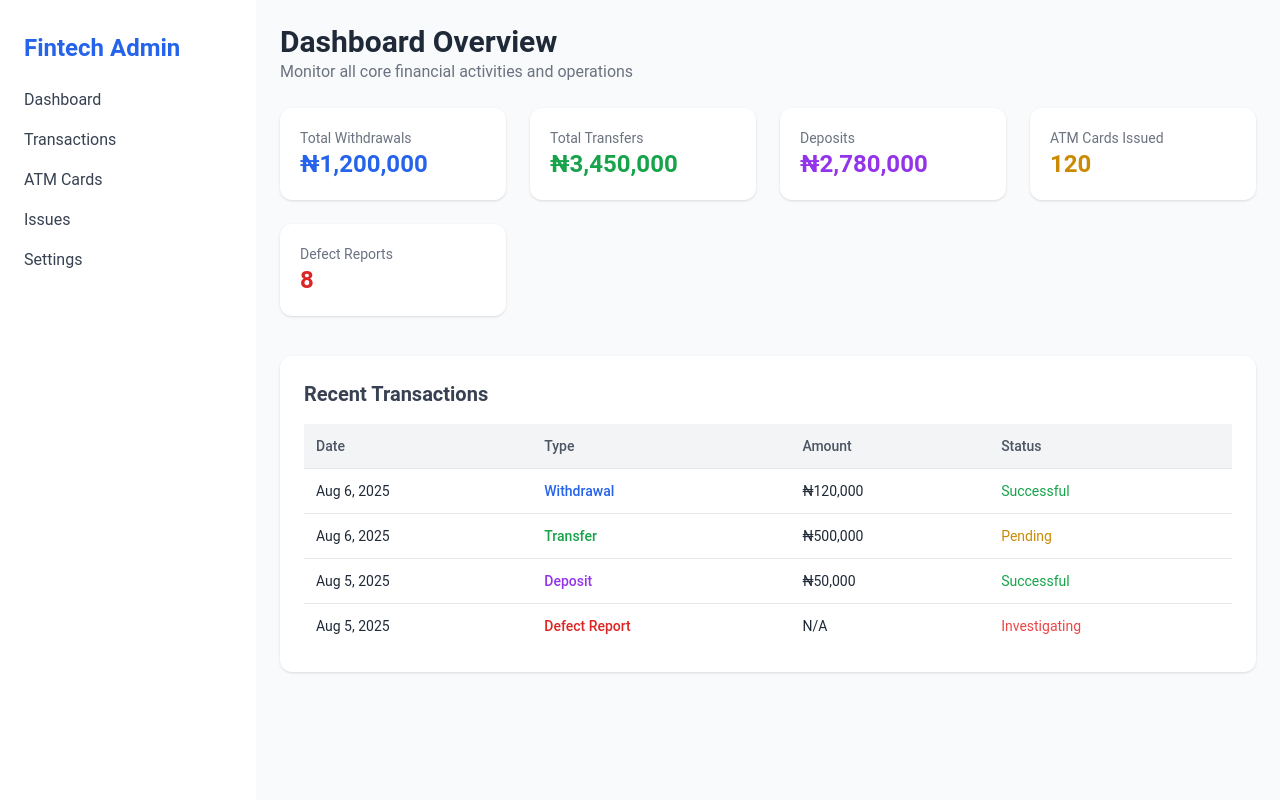
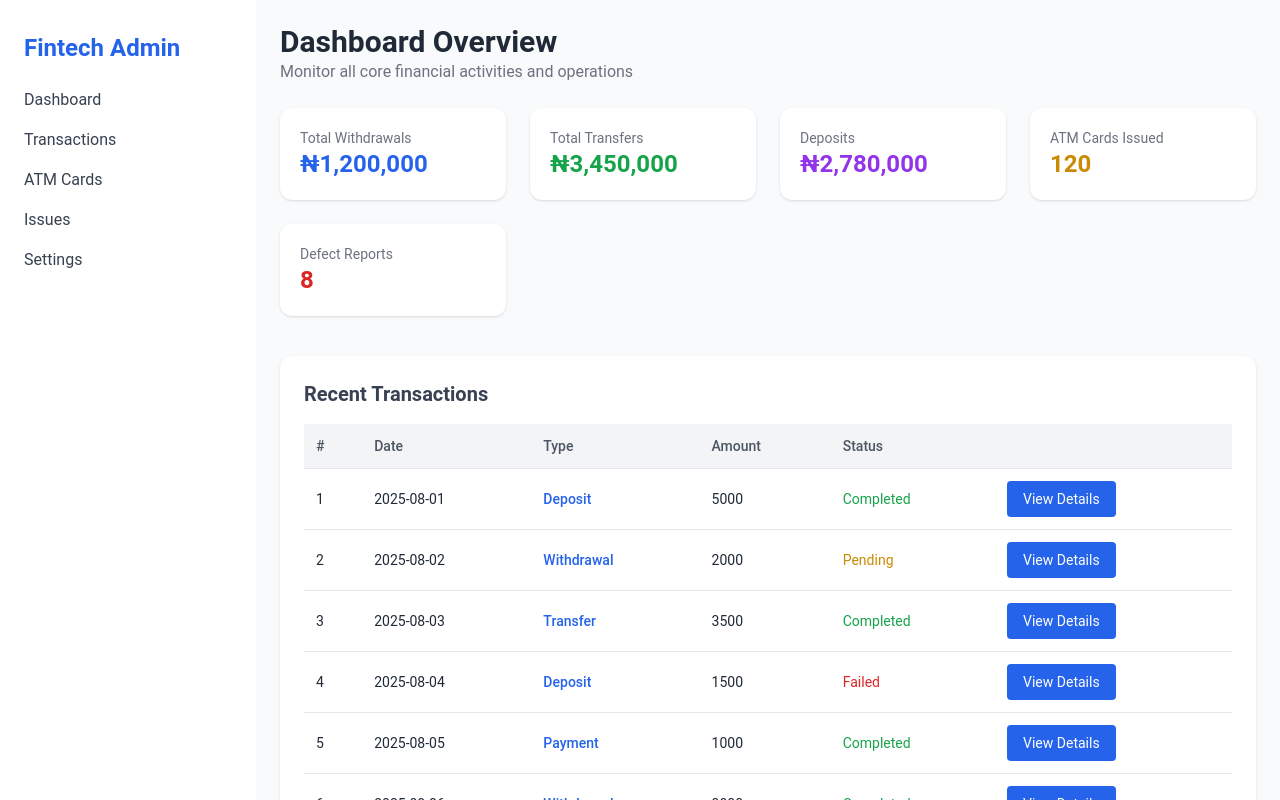
Before and after one commit to kenniejudennes08164094891/Frontend_Tutorial, an Angular app: page /dashboard in a window 1280 px wide. Built offline with nearby package versions, Linux system fonts and the light colour scheme.

Commit message:
feature: routes and data communication btw components

```diff
--- a/src/app/app-routing.module.ts
+++ b/src/app/app-routing.module.ts
@@ -9,7 +9,7 @@ const routes: Routes = [
   { path: '', pathMatch: 'full', redirectTo: 'login'},
   {path: 'login',component: LoginComponent},
   {path: 'dashboard',component: DashboardComponent},
-  {path: 'view-profile',component: ViewProfileComponent},
+  {path: 'view-profile',component: ViewProfileComponent}, // legacy method: view-profile/:id
 ];
 
 @NgModule({
--- a/src/app/components/dashboard/dashboard.component.html
+++ b/src/app/components/dashboard/dashboard.component.html
@@ -52,37 +52,69 @@
           <table class="w-full text-left border-collapse">
             <thead class="bg-gray-100">
               <tr>
+                  <th class="p-3 text-sm font-medium text-gray-600">#</th>
                 <th class="p-3 text-sm font-medium text-gray-600">Date</th>
                 <th class="p-3 text-sm font-medium text-gray-600">Type</th>
                 <th class="p-3 text-sm font-medium text-gray-600">Amount</th>
                 <th class="p-3 text-sm font-medium text-gray-600">Status</th>
+                  <th class="p-3 text-sm font-medium text-gray-600"></th>
               </tr>
             </thead>
             <tbody>
-              <tr class="border-t">
-                <td class="p-3 text-sm text-gray-800">Aug 6, 2025</td>
-                <td class="p-3 text-sm text-blue-600 font-medium">Withdrawal</td>
-                <td class="p-3 text-sm text-gray-800">₦120,000</td>
-                <td class="p-3 text-sm text-green-600">Successful</td>
+              <tr *ngFor="let item of transaction; let id = index;" class="border-t">
+                <td class="p-3 text-sm text-gray-800">{{id + 1}}</td>
+                <td class="p-3 text-sm text-gray-800">{{item.date}}</td>
+                <td class="p-3 text-sm text-blue-600 font-medium">{{item.type}}</td>
+                <td class="p-3 text-sm text-gray-800">{{item.amount}}</td>
+                <td class="p-3 text-sm">
+                  <!-- Displaying status with dynamic styling -->
+                  <!--Method1: Using ngClass for dynamic styling -->
+                   <!-- <span [ngClass]="{
+                    'text-green-600': item.status === 'Completed',
+                    'text-yellow-600': item.status === 'Pending',
+                    'text-red-600': item.status === 'Failed'
+                  }">{{item.status}}</span> -->
+
+                  <!--Method2: Using ngStyle for dynamic styling -->
+                  <!-- <span [ngStyle]="{
+                    color: item.status === 'Completed' ? 'green' :
+                           item.status === 'Pending' ? 'orange' :
+                           'red'
+                  }">{{item.status}}</span> -->
+
+                  <!--Method3: Using ngSwitch for status display -->
+                  <div [ngSwitch]="item.status">
+                    <span *ngSwitchCase="'Completed'" class="text-green-600">Completed</span>
+                    <span *ngSwitchCase="'Pending'" class="text-yellow-600">Pending</span>
+                    <span *ngSwitchCase="'Failed'" class="text-red-600">Failed</span>
+                    <span *ngSwitchDefault class="text-gray-600">Unknown</span>
+                    </div>
+
+                    <!--Method4: Using *ngIf as an option -->
+                   <!-- <div>
+                     <span *ngIf="item.status === 'Completed'" class="text-green-600">
+                      Completed
+                    </span>
+                    <span *ngIf="item.status === 'Pending'" class="text-yellow-600">
+                      Pending
+                    </span>
+                    <span *ngIf="item.status === 'Failed'" class="text-red-600">
+                       Failed
+                    </span>
+                    <span *ngIf="item.status === 'Unknown'" class="text-gray-600">
+                     Unknown
+                    </span>
+                   </div> -->
+
+                </td>
+                    <td class="p-3 text-sm text-gray-800">
+                      <button (click)="viewDetails(item, id+1)" class="px-4 py-2 bg-blue-600 text-white rounded hover:bg-blue-700 transition"
+                       >
+                      View Details
+                      </button>
+                    </td>
               </tr>
-              <tr class="border-t">
-                <td class="p-3 text-sm text-gray-800">Aug 6, 2025</td>
-                <td class="p-3 text-sm text-green-600 font-medium">Transfer</td>
-                <td class="p-3 text-sm text-gray-800">₦500,000</td>
-                <td class="p-3 text-sm text-yellow-600">Pending</td>
-              </tr>
-              <tr class="border-t">
-                <td class="p-3 text-sm text-gray-800">Aug 5, 2025</td>
-                <td class="p-3 text-sm text-purple-600 font-medium">Deposit</td>
-                <td class="p-3 text-sm text-gray-800">₦50,000</td>
-                <td class="p-3 text-sm text-green-600">Successful</td>
-              </tr>
-              <tr class="border-t">
-                <td class="p-3 text-sm text-gray-800">Aug 5, 2025</td>
-                <td class="p-3 text-sm text-red-600 font-medium">Defect Report</td>
-                <td class="p-3 text-sm text-gray-800">N/A</td>
-                <td class="p-3 text-sm text-red-500">Investigating</td>
-              </tr>
+
             </tbody>
           </table>
         </div>
--- a/src/app/components/dashboard/dashboard.component.ts
+++ b/src/app/components/dashboard/dashboard.component.ts
@@ -1,4 +1,6 @@
 import { Component } from '@angular/core';
+import { Router, ActivatedRoute } from '@angular/router';
+import { transactions, Transactions, TransactionObject } from 'src/app/models/mocks';
 
 @Component({
   selector: 'app-dashboard',
@@ -6,5 +8,36 @@ import { Component } from '@angular/core';
   styleUrls: ['./dashboard.component.scss']
 })
 export class DashboardComponent {
+  transaction: Transactions[] = transactions;
+  constructor(
+    private router: Router,
+    private route: ActivatedRoute
+  ) {
+    // Initialize or fetch transactions if needed
+  }
+
+
+
+  viewDetails(details: TransactionObject, idNumber: number) {
+
+    // method1: using queryParams and route state to pass data: i.e http:localhost:4200/view-profile?id=1
+    this.router.navigate(['/view-profile'], {
+      relativeTo: this.route,
+      state: {
+        transactionDetails: details
+      },
+      queryParams: {
+        id: idNumber
+      }
+    });
+
+    // method2: using route params to pass data: i.e http:localhost:4200/view-profile/1
+    // this.router.navigate([`/view-profile/${idNumber}`], {
+    //   relativeTo: this.route,
+    //   state: {
+    //     transactionDetails: details
+    //   }
+    // });
+  }
 
 }
--- a/src/app/components/view-profile/view-profile.component.html
+++ b/src/app/components/view-profile/view-profile.component.html
@@ -1 +1,82 @@
-<p>view-profile works!</p>
+<div class="p-4">
+
+
+  <!-- 6-row, 2-column grid (12 cells total) -->
+  <div class="p-4">
+    <!-- Top bar with back button and header -->
+    <div class="flex items-center space-x-4 mb-6">
+      <button (click)="routeBack()" class="text-xl md:text-2xl" aria-label="Go back">←</button>
+      <h1 class="text-lg md:text-2xl font-semibold">Transaction Profile</h1>
+    </div>
+
+    <!-- 12 Cells Grid -->
+    <div class="grid grid-cols-1 md:grid-cols-2 gap-4">
+      <div class="p-4 border rounded">
+        <h2 class="text-sm font-semibold text-gray-600">Transaction ID</h2>
+        <p class="text-base font-medium">{{transDetail.metaData.transactionId}}</p>
+      </div>
+
+      <div class="p-4 border rounded">
+        <h2 class="text-sm font-semibold text-gray-600">User ID</h2>
+        <p class="text-base font-medium">{{transDetail.metaData.userId}}</p>
+      </div>
+
+      <div class="p-4 border rounded">
+        <h2 class="text-sm font-semibold text-gray-600">Location</h2>
+        <p class="text-base font-medium">{{transDetail.metaData.location}}</p>
+      </div>
+
+      <div class="p-4 border rounded">
+        <h2 class="text-sm font-semibold text-gray-600">Currency</h2>
+        <p class="text-base font-medium">{{transDetail.metaData.currency | uppercase}}</p>
+      </div>
+
+      <div class="p-4 border rounded">
+        <h2 class="text-sm font-semibold text-gray-600">Channel</h2>
+        <p class="text-base font-medium">{{transDetail.metaData.channel}}</p>
+      </div>
+
+      <div class="p-4 border rounded">
+        <h2 class="text-sm font-semibold text-gray-600">Approval Code</h2>
+        <p class="text-base font-medium text-gray-400 italic">{{transDetail.metaData.approvalCode}}</p>
+      </div>
+
+      <div class="p-4 border rounded">
+        <h2 class="text-sm font-semibold text-gray-600">Remarks</h2>
+        <p class="text-base font-medium">{{transDetail.metaData.remarks}}</p>
+      </div>
+
+      <div class="p-4 border rounded">
+        <h2 class="text-sm font-semibold text-gray-600">Date</h2>
+        <p class="text-base font-medium">{{transDetail.date | date}}</p>
+      </div>
+
+      <div class="p-4 border rounded">
+        <h2 class="text-sm font-semibold text-gray-600">Type</h2>
+        <p class="text-base font-medium">{{transDetail.type}}</p>
+      </div>
+
+      <div class="p-4 border rounded">
+        <h2 class="text-sm font-semibold text-gray-600">Amount</h2>
+        <p class="text-base font-medium">{{transDetail.amount | currency: '$'}}</p>
+      </div>
+
+      <div class="p-4 border rounded">
+        <h2 class="text-sm font-semibold text-gray-600">Status</h2>
+        <p class="text-base font-medium text-yellow-600">
+          <span [ngClass]="{
+                    'text-green-600': transDetail.status === 'Completed',
+                    'text-yellow-600': transDetail.status === 'Pending',
+                    'text-red-600': transDetail.status === 'Failed'
+                  }">{{transDetail.status}}</span>
+        </p>
+      </div>
+
+      <div class="p-4 border rounded">
+        <h2 class="text-sm font-semibold text-gray-600">Action</h2>
+        <button class="text-sm text-blue-600 underline">View More</button>
+      </div>
+    </div>
+  </div>
+
+</div>
--- a/src/app/models/mocks.ts
+++ b/src/app/models/mocks.ts
@@ -4,3 +4,141 @@ export class Mocks {
 export const ImageIcons = {
     bgImage: 'assets/images/money.jpeg',
 }
+
+export const transactions = [
+  {
+    date: "2025-08-01",
+    type: "Deposit",
+    amount: 5000,
+    status: "Completed",
+    metaData: {
+      transactionId: "TXN001",
+      userId: "USR101",
+      location: "Lagos",
+      currency: "NGN",
+      channel: "Mobile",
+      approvalCode: "APR12345",
+      remarks: "Salary deposit"
+    }
+  },
+  {
+    date: "2025-08-02",
+    type: "Withdrawal",
+    amount: 2000,
+    status: "Pending",
+    metaData: {
+      transactionId: "TXN002",
+      userId: "USR102",
+      location: "Abuja",
+      currency: "NGN",
+      channel: "ATM",
+      approvalCode: null,
+      remarks: "Cash withdrawal"
+    }
+  },
+  {
+    date: "2025-08-03",
+    type: "Transfer",
+    amount: 3500,
+    status: "Completed",
+    metaData: {
+      transactionId: "TXN003",
+      userId: "USR103",
+      location: "Ibadan",
+      currency: "NGN",
+      channel: "Web",
+      approvalCode: "APR67890",
+      remarks: "Transfer to savings"
+    }
+  },
+  {
+    date: "2025-08-04",
+    type: "Deposit",
+    amount: 1500,
+    status: "Failed",
+    metaData: {
+      transactionId: "TXN004",
+      userId: "USR104",
+      location: "Enugu",
+      currency: "NGN",
+      channel: "Branch",
+      approvalCode: null,
+      remarks: "Cheque deposit"
+    }
+  },
+  {
+    date: "2025-08-05",
+    type: "Payment",
+    amount: 1000,
+    status: "Completed",
+    metaData: {
+      transactionId: "TXN005",
+      userId: "USR105",
+      location: "Port Harcourt",
+      currency: "NGN",
+      channel: "POS",
+      approvalCode: "APR33445",
+      remarks: "Utility bill"
+    }
+  },
+  {
+    date: "2025-08-06",
+    type: "Withdrawal",
+    amount: 3000,
+    status: "Completed",
+    metaData: {
+      transactionId: "TXN006",
+      userId: "USR106",
+      location: "Kaduna",
+      currency: "NGN",
+      channel: "ATM",
+      approvalCode: "APR55678",
+      remarks: "Cash withdrawal"
+    }
+  },
+  {
+    date: "2025-08-07",
+    type: "Transfer",
+    amount: 2500,
+    status: "Pending",
+    metaData: {
+      transactionId: "TXN007",
+      userId: "USR107",
+      location: "Benin",
+      currency: "NGN",
+      channel: "Mobile",
+      approvalCode: null,
+      remarks: "Pending transfer to vendor"
+    }
+  }
+];
+
+
+
+export class Transactions {
+    constructor(
+        public date: string,
+        public type: string,
+        public amount: number,
+        public status: string,
+        public metaData: MetaDataObject
+    ) { }
+}
+
+export interface TransactionObject{
+    date: string;
+    type: string;
+    amount: number;
+    status: string;
+    metaData: MetaDataObject;
+}
+
+interface MetaDataObject{
+        transactionId: string;
+        userId: string;
+        location: string;
+        currency: string;
+        channel: string;
+        approvalCode?: string | null;
+        remarks?: string | null;
+    }
```
Also changed, not shown: src/app/components/view-profile/view-profile.component.ts (+15 -0 lines).
